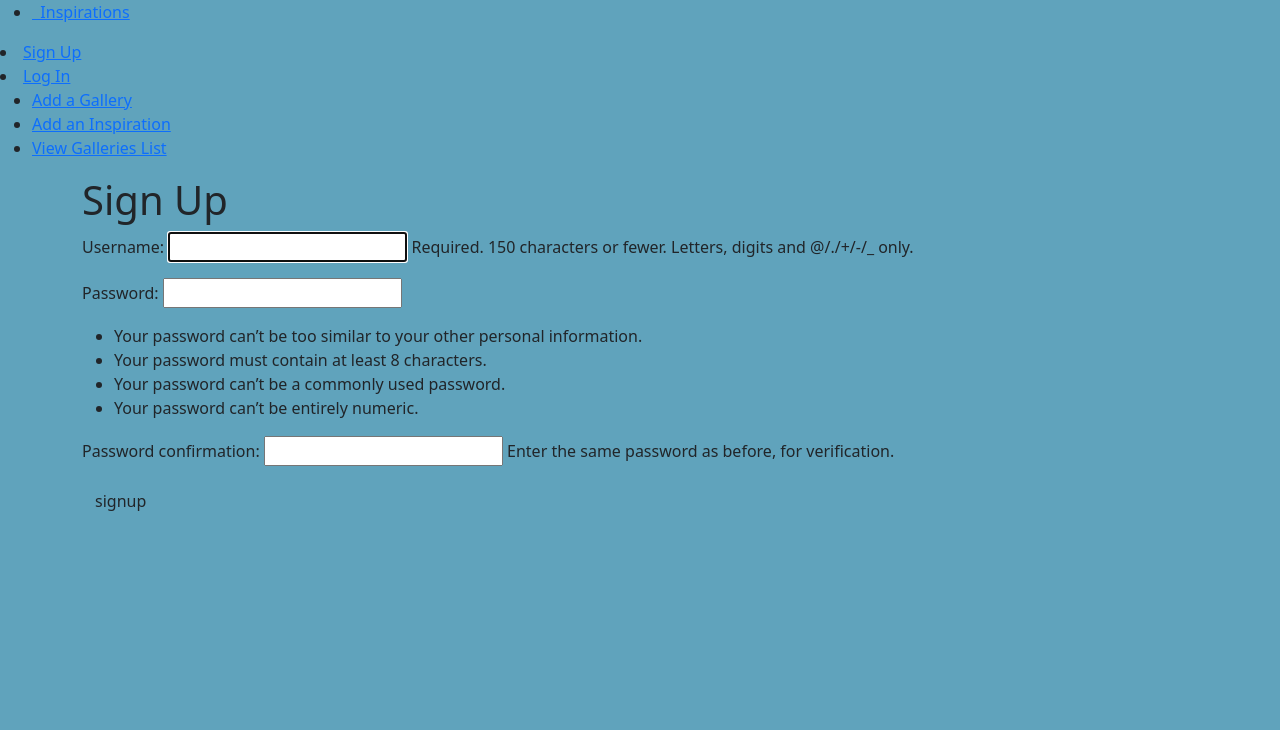
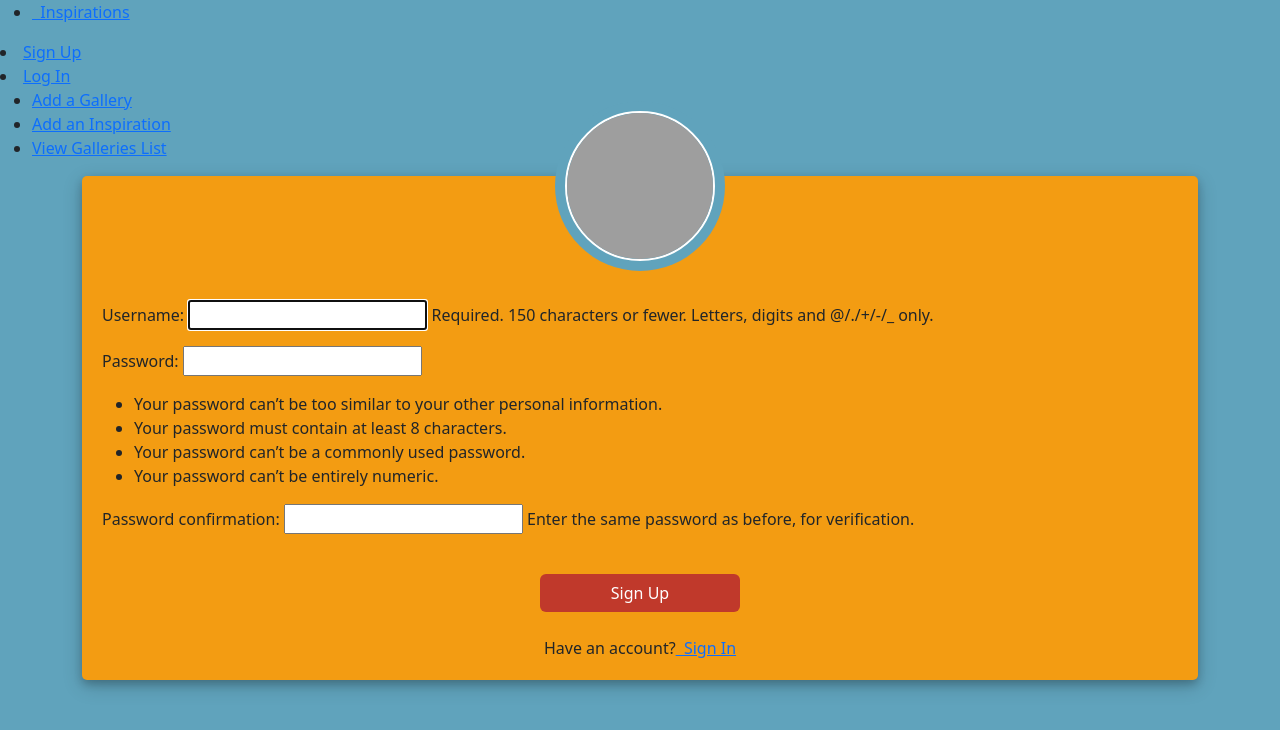
Before and after one commit to fernando-massa/inspirations, a Django app: page /accounts/signup/ in a window 1280 px wide. Shown: the top 730 px of the page. Run offline with Django 4.2, Linux system fonts and the light colour scheme; grey boxes are pictures that could not be loaded.

Commit message:
login and signup pages done

```diff
--- a/inspiration2/main_app/static/css/style.css
+++ b/inspiration2/main_app/static/css/style.css
@@ -43,6 +43,7 @@ body,
 		}
 		.login_btn {
 			width: 100%;
+            max-width: 200px;
 			background: #c0392b !important;
 			color: white !important;
 		}
@@ -67,3 +68,14 @@ body,
 		.custom-checkbox .custom-control-input:checked~.custom-control-label::before {
 			background-color: #c0392b !important;
 		}
+    .signup-form-container{
+        position: relative;
+        padding: 20px;
+        padding-top: 100px;
+        background-color: #f39c12;
+        border-radius: 5px;
+        box-shadow: 0 4px 8px 0 rgba(0, 0, 0, 0.2), 0 6px 20px 0 rgba(0, 0, 0, 0.19);
+    }
+    .sign-up-button-container {
+        text-align: center;
+    }
--- a/inspiration2/main_app/templates/registration/login.html
+++ b/inspiration2/main_app/templates/registration/login.html
@@ -16,17 +16,17 @@
 						<div class="d-flex justify-content-center login_container">
               <input type="submit" class="btn login_btn" value="login">
               <input type="hidden" name="next" value="{{ next }}">
-				    </div>
+            </div>
 					</form>
 				</div>
 
 				<div class="mt-4">
 					<div class="d-flex justify-content-center links">
-						Don't have an account?  <a href="{% url 'login' %}" class="ml-2">&nbsp Sign Up</a>
+						Don't have an account?  <a href="{% url 'signup' %}" class="ml-2">&nbsp Sign Up</a>
 					</div>
 				</div>
 			</div>
 		</div>
 	</div>
-  <div>test</div>
+
 {% endblock %}
--- a/inspiration2/main_app/templates/registration/signup.html
+++ b/inspiration2/main_app/templates/registration/signup.html
@@ -1,14 +1,31 @@
 {% extends 'base.html' %}
 {% block content %}
 
-<h1>Sign Up</h1>
+
 
 {% if error_message %}<p class="red-text">{{ error_message }}</p>{% endif %}
 
-<form method="post" action="{% url 'signup' %}">
-  {% csrf_token %}
-  {{ form.as_p }}
-  <input type="submit" class="btn" value="signup">
-</form>
+<div class = "signup-form-container">
+  <div class="d-flex justify-content-center">
+    <div class="brand_logo_container">
+      <img src="https://i.imgur.com/trhIG4h.png" class="brand_logo" alt="Logo">
+    </div>
+  </div>
+</br>
+  <form method="post" action="{% url 'signup' %}">
+    {% csrf_token %}
+    {{ form.as_p }}
+  </br>
+    <div class="sign-up-button-container">
+      <input type="submit" class="btn login_btn signup_button" value="Sign Up">
+    </div>
+  </form>
+  <div class="mt-4">
+    <div class="d-flex justify-content-center links">
+      Have an account?  <a href="{% url 'login' %}" class="ml-2">&nbsp Sign In</a>
+    </div>
+</div>
+
+
 
 {% endblock %}
```
